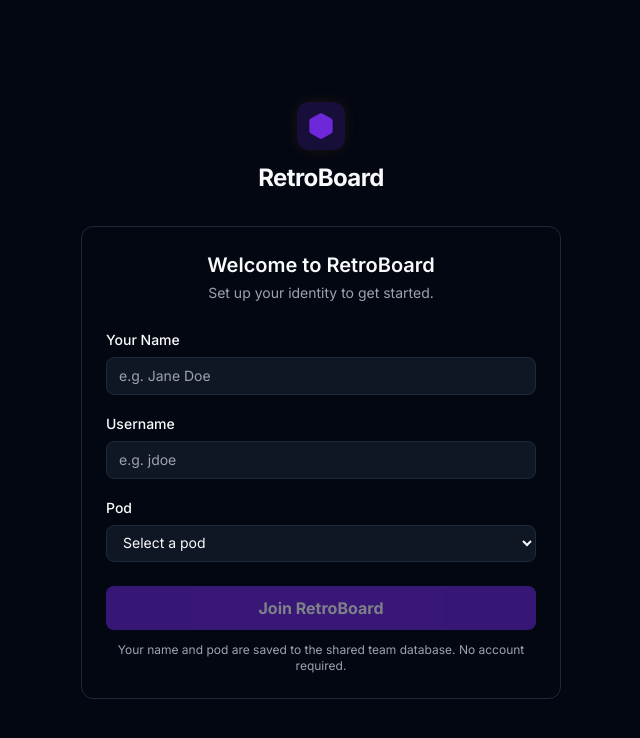
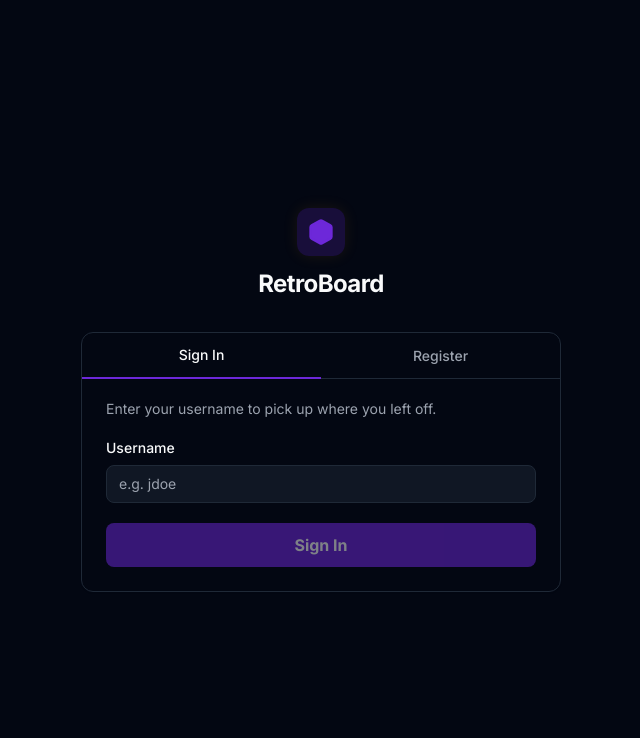
Before and after one commit to Adwait945/teams-retro, a Next.js app: page / in a window 1280 px wide. Shown: the top 738 px of the page, without its empty margins (319-959 px from the left). Built offline with nearby package versions, Linux system fonts and the light colour scheme.

Commit message:
fix: bug fix sprint - sign in flow, dashboard crash, feedback button guard, action regress

```diff
--- a/src/app/actions/page.tsx
+++ b/src/app/actions/page.tsx
@@ -13,6 +13,7 @@ import {
   getActionsByStatus,
   createAction,
   advanceStatus,
+  regressStatus,
   verifyImpact,
   getOpenCount,
   getCompletedCount,
@@ -88,6 +89,15 @@ export default function ActionsPage() {
   async function handleAdvance(itemId: string) {
     try {
       await advanceStatus(itemId)
+      if (sprint) await refetch(sprint._id)
+    } catch {
+      // silent no-op
+    }
+  }
+
+  async function handleRegress(itemId: string) {
+    try {
+      await regressStatus(itemId)
       if (sprint) await refetch(sprint._id)
     } catch {
       // silent no-op
@@ -216,6 +226,7 @@ export default function ActionsPage() {
                 item={item}
                 ownerName={usersMap[item.ownerId] ?? 'Unknown'}
                 onAdvance={handleAdvance}
+                onRegress={handleRegress}
                 onVerify={handleVerify}
               />
             ))}
--- /dev/null
+++ b/src/app/api/actions/[id]/regress/route.ts
@@ -0,0 +1,34 @@
+import { NextRequest, NextResponse } from 'next/server'
+import { connectDB } from '@/lib/db'
+import ActionItemModel from '@/lib/models/ActionItem'
+
+const REGRESS_MAP: Record<string, string> = {
+  'in-progress': 'open',
+  'completed': 'in-progress',
+}
+
+export async function PATCH(
+  req: NextRequest,
+  { params }: { params: { id: string } }
+) {
+  try {
+    await connectDB()
+    const item = await ActionItemModel.findById(params.id)
+    if (!item) {
+      return NextResponse.json({ error: 'Action item not found' }, { status: 404 })
+    }
+    const prevStatus = REGRESS_MAP[item.status]
+    if (!prevStatus) {
+      return NextResponse.json(
+        { error: 'Cannot regress: item is already open or verified' },
+        { status: 409 }
+      )
+    }
+    item.status = prevStatus
+    await item.save()
+    return NextResponse.json(item, { status: 200 })
+  } catch (err) {
+    void err
+    return NextResponse.json({ error: 'Database connection failed' }, { status: 500 })
+  }
+}
--- a/src/app/dashboard/page.tsx
+++ b/src/app/dashboard/page.tsx
@@ -47,10 +47,7 @@ export default function DashboardPage() {
 
     async function load() {
       try {
-        const [sprintRes, fetchedActions] = await Promise.all([
-          fetch("/api/sprints"),
-          getActions(),
-        ])
+        const sprintRes = await fetch("/api/sprints")
         const sprintData = await sprintRes.json()
 
         let activeSprint: Sprint | null = null
@@ -59,6 +56,8 @@ export default function DashboardPage() {
         } else if (sprintData && sprintData.status === "open") {
           activeSprint = sprintData
         }
+
+        const fetchedActions = activeSprint ? await getActions(activeSprint._id) : []
 
         setSprint(activeSprint)
         setActions(fetchedActions)
--- a/src/app/page.tsx
+++ b/src/app/page.tsx
@@ -3,36 +3,71 @@
 import { useState, useEffect } from "react"
 import { useRouter } from "next/navigation"
 import { Hexagon } from "lucide-react"
-import { registerUser, getCurrentUser, cacheUser } from "@/services/userService"
+import { registerUser, getCurrentUser, cacheUser, getAllUsers } from "@/services/userService"
 
 export default function RegistrationPage() {
   const router = useRouter()
+  const [mode, setMode] = useState<"signin" | "register">("signin")
+
+  // Sign-in state
+  const [signinUsername, setSigninUsername] = useState("")
+  const [signinLoading, setSigninLoading] = useState(false)
+  const [signinError, setSigninError] = useState<string | null>(null)
+
+  // Register state
   const [name, setName] = useState("")
   const [username, setUsername] = useState("")
   const [pod, setPod] = useState("")
-  const [isLoading, setIsLoading] = useState(false)
-  const [error, setError] = useState<string | null>(null)
+  const [registerLoading, setRegisterLoading] = useState(false)
+  const [registerError, setRegisterError] = useState<string | null>(null)
 
   useEffect(() => {
     const user = getCurrentUser()
     if (user) router.push("/dashboard")
   }, [router])
 
-  const isDisabled = !name || !username || !pod || isLoading
+  function switchMode(next: "signin" | "register") {
+    setMode(next)
+    setSigninError(null)
+    setRegisterError(null)
+  }
 
-  async function handleSubmit(e: React.FormEvent) {
+  async function handleSignIn(e: React.FormEvent) {
     e.preventDefault()
-    setIsLoading(true)
-    setError(null)
+    setSigninLoading(true)
+    setSigninError(null)
+    try {
+      const users = await getAllUsers()
+      const found = users.find((u) => u.username.toLowerCase() === signinUsername.trim().toLowerCase())
+      if (!found) {
+        setSigninError("Username not found. Check the spelling or register a new account.")
+        return
+      }
+      cacheUser(found)
+      router.push("/dashboard")
+    } catch {
+      setSigninError("Something went wrong. Please try again.")
+    } finally {
+      setSigninLoading(false)
+    }
+  }
+
+  async function handleRegister(e: React.FormEvent) {
+    e.preventDefault()
+    setRegisterLoading(true)
+    setRegisterError(null)
     try {
       const user = await registerUser({ name, username, pod })
       cacheUser(user)
       router.push("/dashboard")
     } catch (err) {
-      setError(err instanceof Error ? err.message : "Registration failed")
-      setIsLoading(false)
+      setRegisterError(err instanceof Error ? err.message : "Registration failed")
+      setRegisterLoading(false)
     }
   }
+
+  const registerDisabled = !name || !username || !pod || registerLoading
+  const signinDisabled = !signinUsername.trim() || signinLoading
 
   return (
     <div className="min-h-screen bg-background flex flex-col items-center justify-center p-4">
@@ -48,12 +83,80 @@ export default function RegistrationPage() {
 
         {/* Card */}
         <div className="rounded-xl border border-border bg-card shadow-sm">
-          <div className="text-center px-6 pt-6 pb-2">
-            <h2 className="text-xl font-semibold">Welcome to RetroBoard</h2>
-            <p className="text-sm text-muted-foreground mt-1">Set up your identity to get started.</p>
+
+          {/* Mode tabs */}
+          <div className="flex border-b border-border">
+            <button
+              type="button"
+              onClick={() => switchMode("signin")}
+              className={`flex-1 py-3 text-sm font-medium transition-colors ${
+                mode === "signin"
+                  ? "text-foreground border-b-2 border-primary -mb-px"
+                  : "text-muted-foreground hover:text-foreground"
+              }`}
+            >
+              Sign In
+            </button>
+            <button
+              type="button"
+              onClick={() => switchMode("register")}
+              className={`flex-1 py-3 text-sm font-medium transition-colors ${
+                mode === "register"
+                  ? "text-foreground border-b-2 border-primary -mb-px"
+                  : "text-muted-foreground hover:text-foreground"
+              }`}
+            >
+              Register
+            </button>
           </div>
 
-          <form onSubmit={handleSubmit} className="px-6 pb-6 pt-4 space-y-4">
+          {/* Sign In form */}
+          {mode === "signin" && (
+            <form onSubmit={handleSignIn} className="px-6 pb-6 pt-5 space-y-4">
+              <div className="space-y-1.5">
+                <p className="text-sm text-muted-foreground">
+                  Enter your username to pick up where you left off.
+                </p>
+              </div>
+              <div className="space-y-1.5">
+                <label htmlFor="signin-username" className="text-sm font-medium">
+                  Username
+                </label>
+                <input
+                  id="signin-username"
+                  type="text"
+                  placeholder="e.g. jdoe"
+                  value={signinUsername}
+                  onChange={(e) => { setSigninUsername(e.target.value); setSigninError(null) }}
+                  className={`w-full rounded-md border px-3 py-2 text-sm bg-secondary/50 outline-none focus:ring-2 focus:ring-ring transition ${
+                    signinError ? "border-destructive focus:ring-destructive" : "border-border"
+                  }`}
+                />
+                {signinError && (
+                  <p className="text-[13px] font-medium text-destructive animate-in fade-in">{signinError}</p>
+                )}
+              </div>
+              <div className="pt-1 space-y-3">
+                <button
+                  type="submit"
+                  disabled={signinDisabled}
+                  className="w-full h-11 rounded-md bg-primary text-primary-foreground text-base font-bold transition hover:opacity-90 disabled:opacity-50 disabled:cursor-not-allowed"
+                >
+                  {signinLoading ? "Signing in..." : "Sign In"}
+                </button>
+              </div>
+            </form>
+          )}
+
+          {/* Register form */}
+          {mode === "register" && (
+            <form onSubmit={handleRegister} className="px-6 pb-6 pt-5 space-y-4">
+              <div className="space-y-1.5">
+                <p className="text-sm text-muted-foreground">
+                  New to RetroBoard? Set up your identity to get started.
+                </p>
+              </div>
+
               {/* Name */}
               <div className="space-y-1.5">
                 <label htmlFor="name" className="text-sm font-medium">
@@ -64,13 +167,13 @@ export default function RegistrationPage() {
                   type="text"
                   placeholder="e.g. Jane Doe"
                   value={name}
-                onChange={(e) => { setName(e.target.value); setError(null) }}
+                  onChange={(e) => { setName(e.target.value); setRegisterError(null) }}
                   className={`w-full rounded-md border px-3 py-2 text-sm bg-secondary/50 outline-none focus:ring-2 focus:ring-ring transition ${
-                  error ? "border-destructive focus:ring-destructive" : "border-border"
+                    registerError ? "border-destructive focus:ring-destructive" : "border-border"
                   }`}
                 />
-              {error && (
-                <p className="text-[13px] font-medium text-destructive animate-in fade-in">{error}</p>
+                {registerError && (
+                  <p className="text-[13px] font-medium text-destructive animate-in fade-in">{registerError}</p>
                 )}
               </div>
 
@@ -110,16 +213,18 @@ export default function RegistrationPage() {
               <div className="pt-2 space-y-3">
                 <button
                   type="submit"
-                disabled={isDisabled}
+                  disabled={registerDisabled}
                   className="w-full h-11 rounded-md bg-primary text-primary-foreground text-base font-bold transition hover:opacity-90 disabled:opacity-50 disabled:cursor-not-allowed"
                 >
-                {isLoading ? "Joining..." : "Join RetroBoard"}
+                  {registerLoading ? "Joining..." : "Join RetroBoard"}
                 </button>
                 <p className="text-center text-xs text-muted-foreground">
                   Your name and pod are saved to the shared team database. No account required.
                 </p>
               </div>
             </form>
+          )}
+
         </div>
 
       </div>
--- a/src/services/actionService.ts
+++ b/src/services/actionService.ts
@@ -65,6 +65,12 @@ export async function advanceStatus(itemId: string): Promise<ActionItem> {
   return res.json()
 }
 
+export async function regressStatus(itemId: string): Promise<ActionItem> {
+  const res = await fetch(`/api/actions/${itemId}/regress`, { method: 'PATCH' })
+  if (!res.ok) throw new Error('Failed to regress action item status')
+  return res.json()
+}
+
 export async function verifyImpact(itemId: string, impactNote: string): Promise<ActionItem> {
   if (!impactNote.trim()) throw new Error('impactNote is required')
   const res = await fetch(`/api/actions/${itemId}/verify`, {
```
Also changed, not shown: src/app/feedback/page.tsx (+4 -4 lines), src/components/ActionItemCard.tsx (+11 -1 lines). Lines whose indentation alone changed are shown as unchanged.
